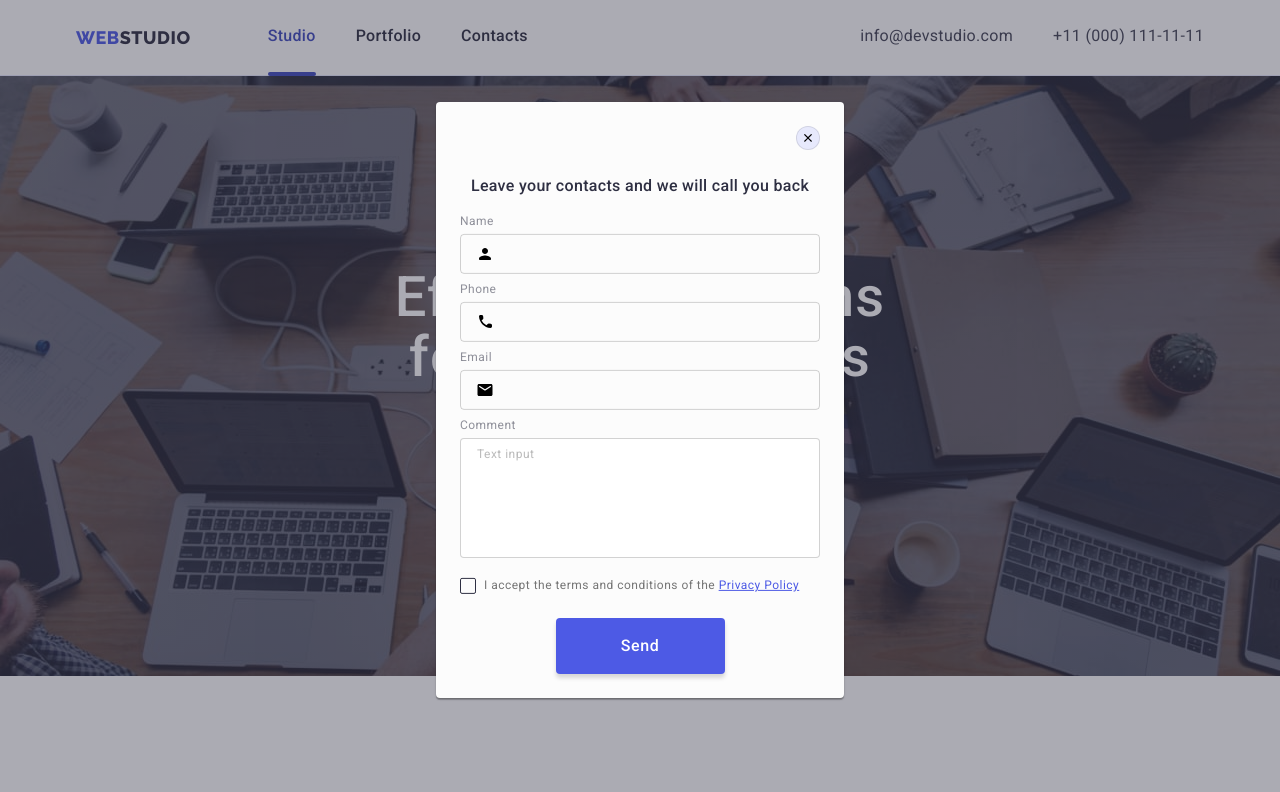
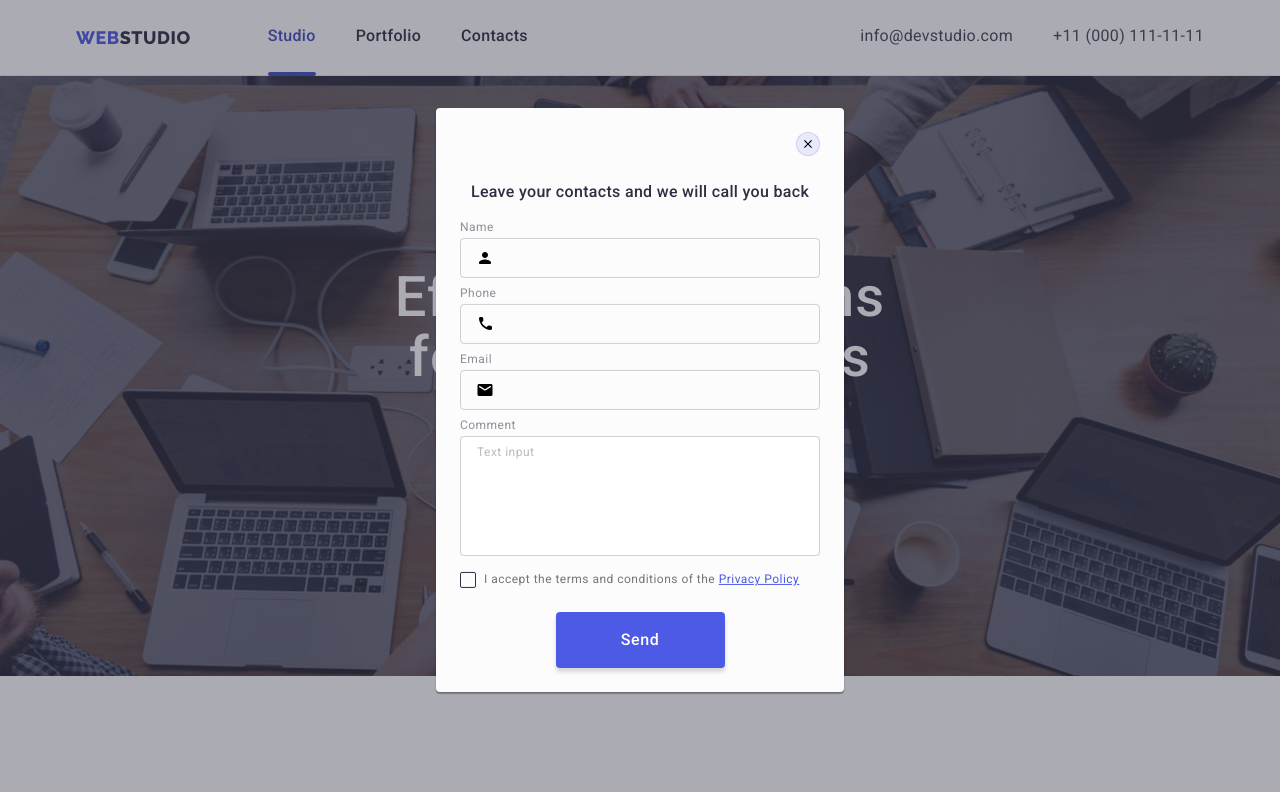
Before and after one commit to svoits/goit-markup-hw-06, a plain HTML site: page index.html in a window 1280 px wide. Both pictures are taken after a click on the button "Order Service". Shown: the top 792 px of the page. Drawn offline with nearby package versions, Linux system fonts and the light colour scheme.

Commit message:
fix modal items sizing

```diff
--- a/css/styles.css
+++ b/css/styles.css
@@ -755,6 +755,10 @@ body {
   color: var(--dark);
 }
 
+.order-form-group {
+  margin-bottom: 16px;
+}
+
 .order-form-field {
   display: block;
   position: relative;
@@ -766,7 +770,7 @@ body {
   margin-bottom: 4px;
 
   font-size: 12px;
-  line-height: 1.33;
+  line-height: 1.17;
   letter-spacing: 0.04em;
   color: #8e8f99;
 }
@@ -803,10 +807,10 @@ body {
 }
 
 .order-form-message {
+  display: block;
   width: 100%;
   height: 120px;
   padding: 8px 16px;
-  margin-bottom: 16px;
 
   font-size: 12px;
   line-height: 1.33;
```
